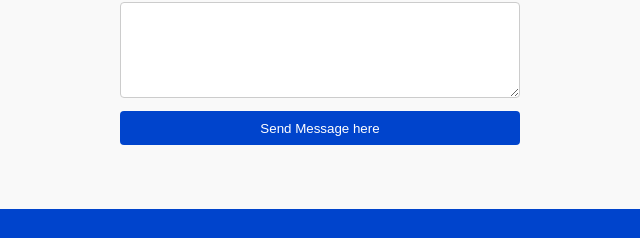
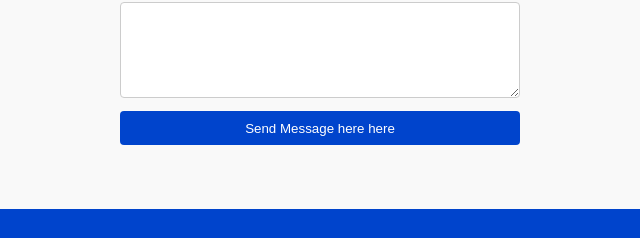
Before and after one commit to vineethmcherian30/test-website, a plain HTML site: page contact.html in a window 1280 px wide. Shown: the part 418-656 px from the top of the page, 320-960 px from the left. Drawn offline with Linux system fonts and the light colour scheme.

Commit message:
updaetde

```diff
--- a/contact.html
+++ b/contact.html
@@ -25,7 +25,7 @@
         <input type="email" name="email" required />
         <label>Message:</label>
         <textarea name="message" rows="5" required></textarea>
-        <button type="submit">Send Message here</button>
+        <button type="submit">Send Message here here</button>
       </form>
     </section>
   </main>
```
